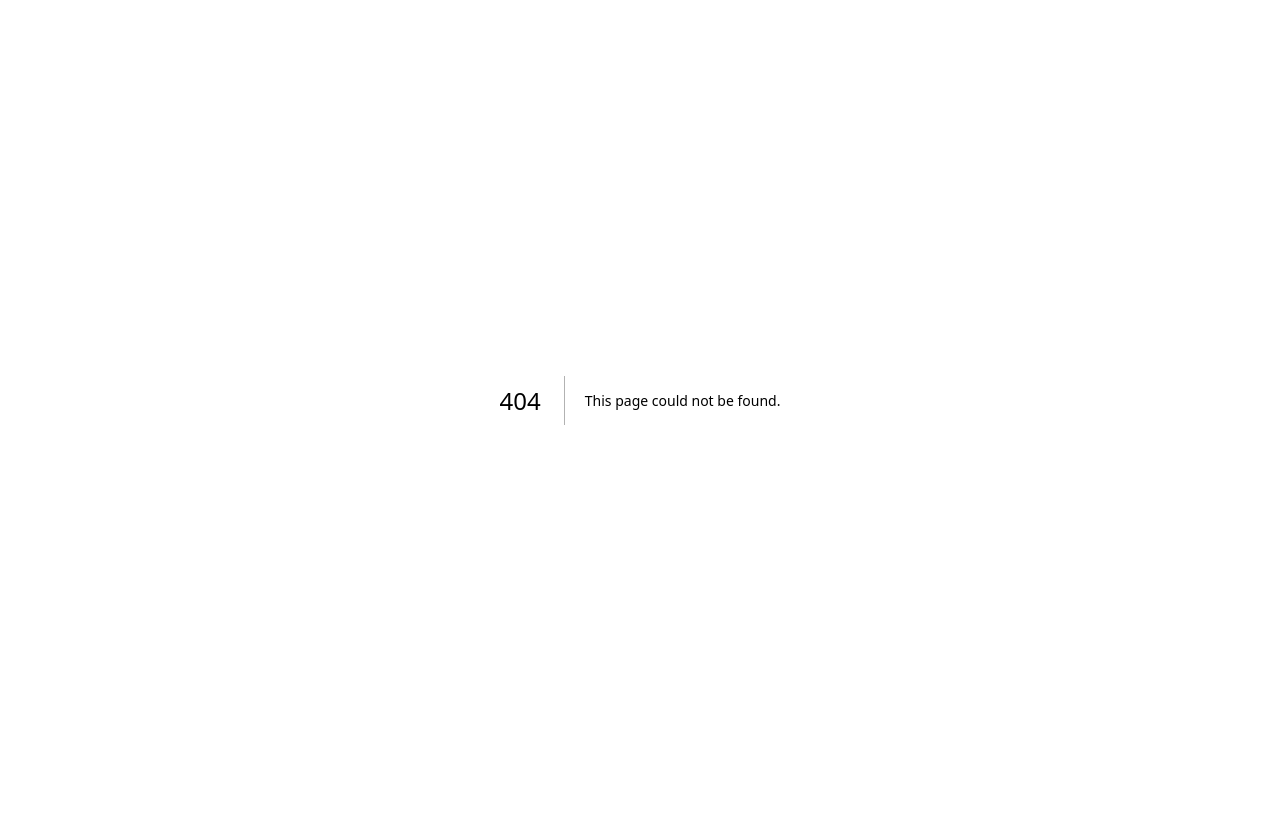
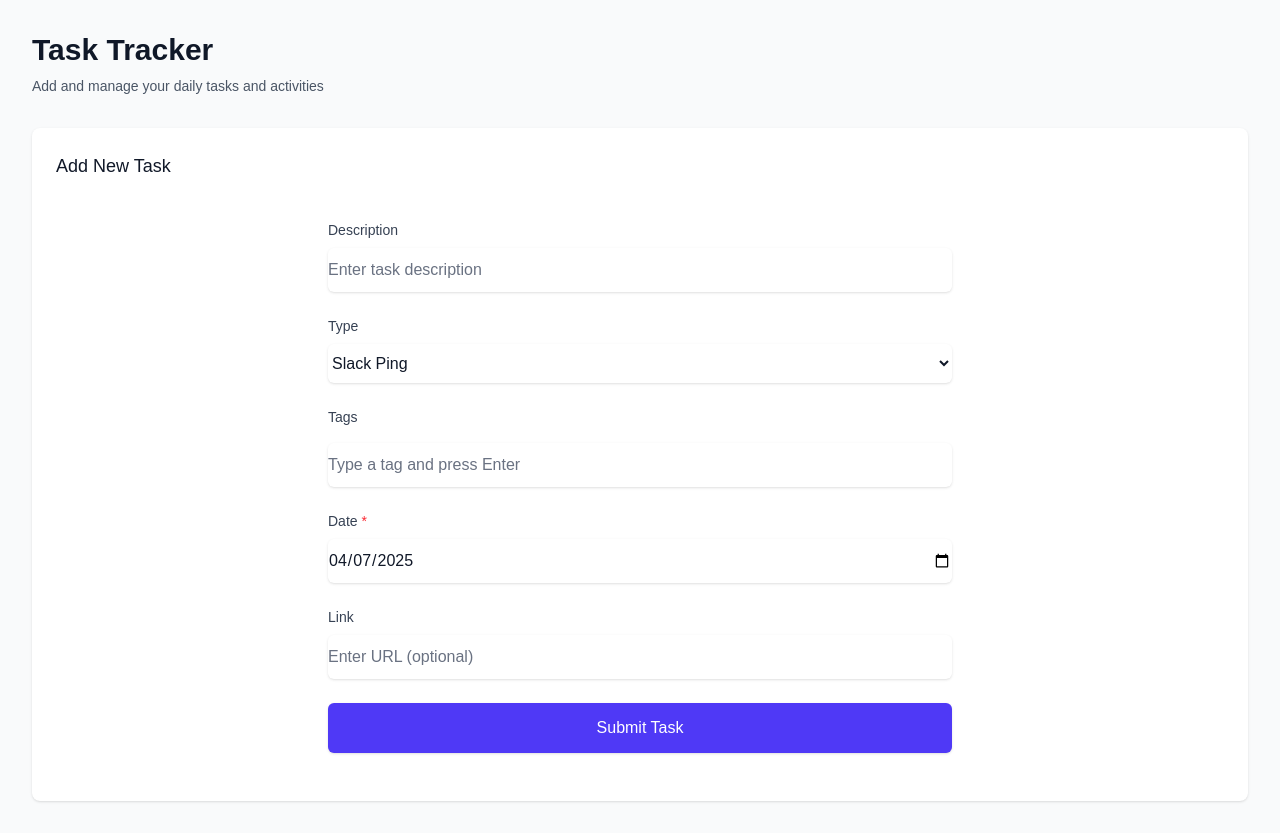
Before and after one commit to reginabally/task-tracker, a Next.js app: page /tasks in a window 1280 px wide. Before the commit this address had no page. Before the commit the page ends 800 px from the top, so only its background shows below. Built offline with nearby package versions, Linux system fonts and the light colour scheme.

Commit message:
Added the basic task input form with only UI design.

```diff
--- /dev/null
+++ b/src/app/components/TaskForm.tsx
@@ -0,0 +1,184 @@
+'use client';
+
+import { useState, KeyboardEvent } from 'react';
+
+const TASK_TYPES = [
+  "Slack Ping",
+  "P2 Activity",
+  "Project Work",
+  "Tool/Workflow Improvement",
+  "Learning",
+  "Personal",
+  "Others"
+] as const;
+
+type TaskType = typeof TASK_TYPES[number];
+
+interface TaskFormData {
+  description: string;
+  type: TaskType;
+  tags: string[];
+  date: string;
+  link: string;
+}
+
+export default function TaskForm() {
+  const [formData, setFormData] = useState<TaskFormData>({
+    description: '',
+    type: TASK_TYPES[0],
+    tags: [],
+    date: new Date().toISOString().split('T')[0],
+    link: ''
+  });
+
+  const [tagInput, setTagInput] = useState('');
+
+  const handleInputChange = (
+    e: React.ChangeEvent<HTMLInputElement | HTMLSelectElement>
+  ) => {
+    const { name, value } = e.target;
+    setFormData(prev => ({ ...prev, [name]: value }));
+  };
+
+  const handleTagInputChange = (e: React.ChangeEvent<HTMLInputElement>) => {
+    setTagInput(e.target.value);
+  };
+
+  const handleTagKeyDown = (e: KeyboardEvent<HTMLInputElement>) => {
+    if (e.key === 'Enter' && tagInput.trim()) {
+      e.preventDefault();
+      const newTag = tagInput.trim();
+
+      // Only add the tag if it's not already in the list
+      if (!formData.tags.includes(newTag)) {
+        setFormData(prev => ({
+          ...prev,
+          tags: [...prev.tags, newTag]
+        }));
+      }
+
+      setTagInput('');
+    }
+  };
+
+  const removeTag = (tagToRemove: string) => {
+    setFormData(prev => ({
+      ...prev,
+      tags: prev.tags.filter(tag => tag !== tagToRemove)
+    }));
+  };
+
+  const handleSubmit = (e: React.FormEvent) => {
+    e.preventDefault();
+    console.log(JSON.stringify(formData, null, 2));
+  };
+
+  return (
+    <form onSubmit={handleSubmit} className="max-w-2xl mx-auto p-6 space-y-6">
+      <div className="space-y-2">
+        <label htmlFor="description" className="block text-sm font-medium text-gray-700">
+          Description
+        </label>
+        <input
+          type="text"
+          id="description"
+          name="description"
+          value={formData.description}
+          onChange={handleInputChange}
+          className="mt-1 block w-full rounded-md border-gray-300 shadow-sm focus:border-indigo-500 focus:ring-indigo-500 py-2.5 text-base text-gray-900 placeholder-gray-500"
+          placeholder="Enter task description"
+        />
+      </div>
+
+      <div className="space-y-2">
+        <label htmlFor="type" className="block text-sm font-medium text-gray-700">
+          Type
+        </label>
+        <select
+          id="type"
+          name="type"
+          value={formData.type}
+          onChange={handleInputChange}
+          className="mt-1 block w-full rounded-md border-gray-300 shadow-sm focus:border-indigo-500 focus:ring-indigo-500 py-2.5 text-base text-gray-900"
+        >
+          {TASK_TYPES.map(type => (
+            <option key={type} value={type}>
+              {type}
+            </option>
+          ))}
+        </select>
+      </div>
+
+      <div className="space-y-2">
+        <label htmlFor="tags" className="block text-sm font-medium text-gray-700">
+          Tags
+        </label>
+        <div className="mt-1">
+          <div className="flex flex-wrap gap-2 mb-2">
+            {formData.tags.map(tag => (
+              <div
+                key={tag}
+                className="group flex items-center bg-indigo-100 text-indigo-700 px-3 py-1.5 rounded-full text-sm font-medium"
+              >
+                <span>{tag}</span>
+                <button
+                  type="button"
+                  onClick={() => removeTag(tag)}
+                  className="ml-1.5 text-indigo-600 opacity-0 group-hover:opacity-100 transition-opacity focus:outline-none"
+                >
+                  ×
+                </button>
+              </div>
+            ))}
+          </div>
+          <input
+            type="text"
+            id="tags"
+            value={tagInput}
+            onChange={handleTagInputChange}
+            onKeyDown={handleTagKeyDown}
+            className="block w-full rounded-md border-gray-300 shadow-sm focus:border-indigo-500 focus:ring-indigo-500 py-2.5 text-base text-gray-900 placeholder-gray-500"
+            placeholder="Type a tag and press Enter"
+          />
+        </div>
+      </div>
+
+      <div className="space-y-2">
+        <label htmlFor="date" className="block text-sm font-medium text-gray-700">
+          Date <span className="text-red-500">*</span>
+        </label>
+        <input
+          type="date"
+          id="date"
+          name="date"
+          value={formData.date}
+          onChange={handleInputChange}
+          required
+          className="mt-1 block w-full rounded-md border-gray-300 shadow-sm focus:border-indigo-500 focus:ring-indigo-500 py-2.5 text-base text-gray-900"
+        />
+      </div>
+
+      <div className="space-y-2">
+        <label htmlFor="link" className="block text-sm font-medium text-gray-700">
+          Link
+        </label>
+        <input
+          type="url"
+          id="link"
+          name="link"
+          value={formData.link}
+          onChange={handleInputChange}
+          className="mt-1 block w-full rounded-md border-gray-300 shadow-sm focus:border-indigo-500 focus:ring-indigo-500 py-2.5 text-base text-gray-900 placeholder-gray-500"
+          placeholder="Enter URL (optional)"
+        />
+      </div>
+
+      <button
+        type="submit"
+        className="w-full flex justify-center py-3 px-4 border border-transparent rounded-md shadow-sm text-base font-medium text-white bg-indigo-600 hover:bg-indigo-700 focus:outline-none focus:ring-2 focus:ring-offset-2 focus:ring-indigo-500"
+      >
+        Submit Task
+      </button>
+    </form>
+  );
+}
--- /dev/null
+++ b/src/app/tasks/page.tsx
@@ -0,0 +1,23 @@
+import TaskForm from '../components/TaskForm';
+
+export default function TasksPage() {
+  return (
+    <main className="min-h-screen bg-gray-50">
+      <div className="max-w-7xl mx-auto py-8 px-4 sm:px-6 lg:px-8">
+        <div className="mb-8">
+          <h1 className="text-3xl font-bold text-gray-900">Task Tracker</h1>
+          <p className="mt-2 text-sm text-gray-600">
+            Add and manage your daily tasks and activities
+          </p>
+        </div>
+
+        <div className="bg-white rounded-lg shadow">
+          <div className="px-4 py-5 sm:p-6">
+            <h2 className="text-lg font-medium text-gray-900 mb-4">Add New Task</h2>
+            <TaskForm />
+          </div>
+        </div>
+      </div>
+    </main>
+  );
+}
```
Also changed, not shown: 1 other file (tests, documents, lock files or other folders).
